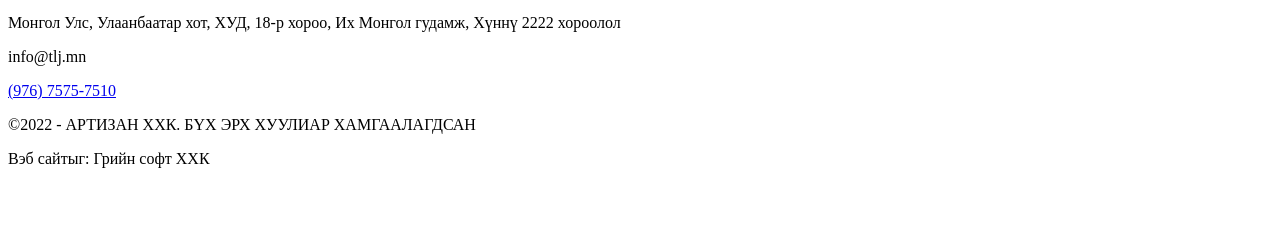
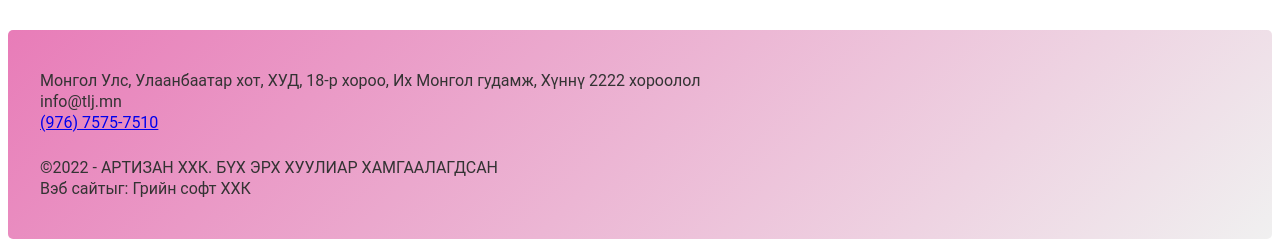
Before and after one commit to Daribazar/webproject-, a plain HTML site: page home.html in a window 1280 px wide. Shown: the part 1092-1339 px from the top of the page. Before the commit the page ends 1276 px from the top, so only its background shows below. Drawn offline with Linux system fonts and the light colour scheme.

Commit message:
css zasvar

```diff
--- a/home.css
+++ b/home.css
@@ -1,3 +1,12 @@
+:root {
+  --primary-color: #e87cb8;
+  --secondary-color: #f0f0f0;
+  --text-color: #333;
+  --background-color: #fff;
+  --font-main: 'Roboto', sans-serif;
+  --font-heading: 'Playfair Display', serif;
+  --transition-speed: 0.3s;
+}
 .slider{
     position: relative;
     width: 100%;
@@ -34,3 +43,22 @@
     from {opacity: .5}
     to {opacity: 1}
   }
+  .site-footer{
+    background: linear-gradient(135deg , var(--primary-color), var(--secondary-color));
+    border-radius: 5px;
+    padding: 2rem;
+    color: var(--text-color);
+    font-family: var(--font-main);
+    margin-top: 2rem;
+  }
+  .footer-info{
+    font-family: var(--font-main);
+    line-height: 5px;  /* increased from 5px */
+
+  }
+  .footer-copyright{
+    font-family: var(--font-main);
+    line-height: 5px;  /* increased from 5px */
+    margin-top: 40px;     /* added spacing between sections */
+
+  }
--- a/styles.css
+++ b/styles.css
@@ -97,7 +97,7 @@
    var(--primary-color), var(--secondary-color));
   padding: 2rem;
   border-radius: 8px;
-  color: #fff;
+  color: var(--text-color);
   margin-bottom: 2rem;
 }
 
@@ -134,7 +134,7 @@
 .btn {
   display: inline-block;
   background-color: var(--primary-color);
-  color: #fff;
+  color: var(--text-color);
 
   padding: 0.75rem 1.5rem;
   text-decoration: none;
@@ -190,7 +190,7 @@
   background: linear-gradient(135deg , var(--primary-color), var(--secondary-color));
   border-radius: 5px;
   padding: 2rem;
-  color: var(--secondary-color);
+  color: var(--text-color);
   font-family: var(--font-main);
 
 }
```
